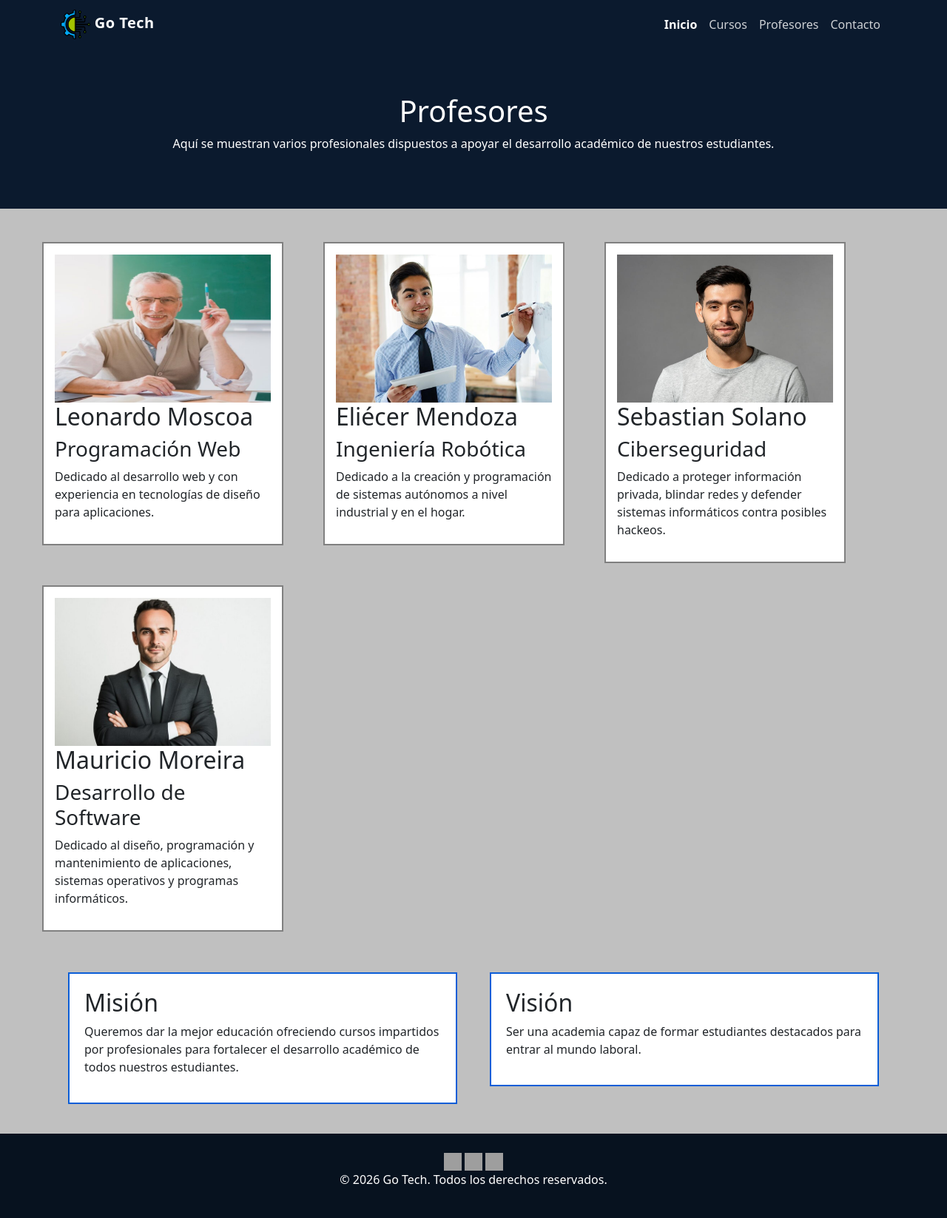
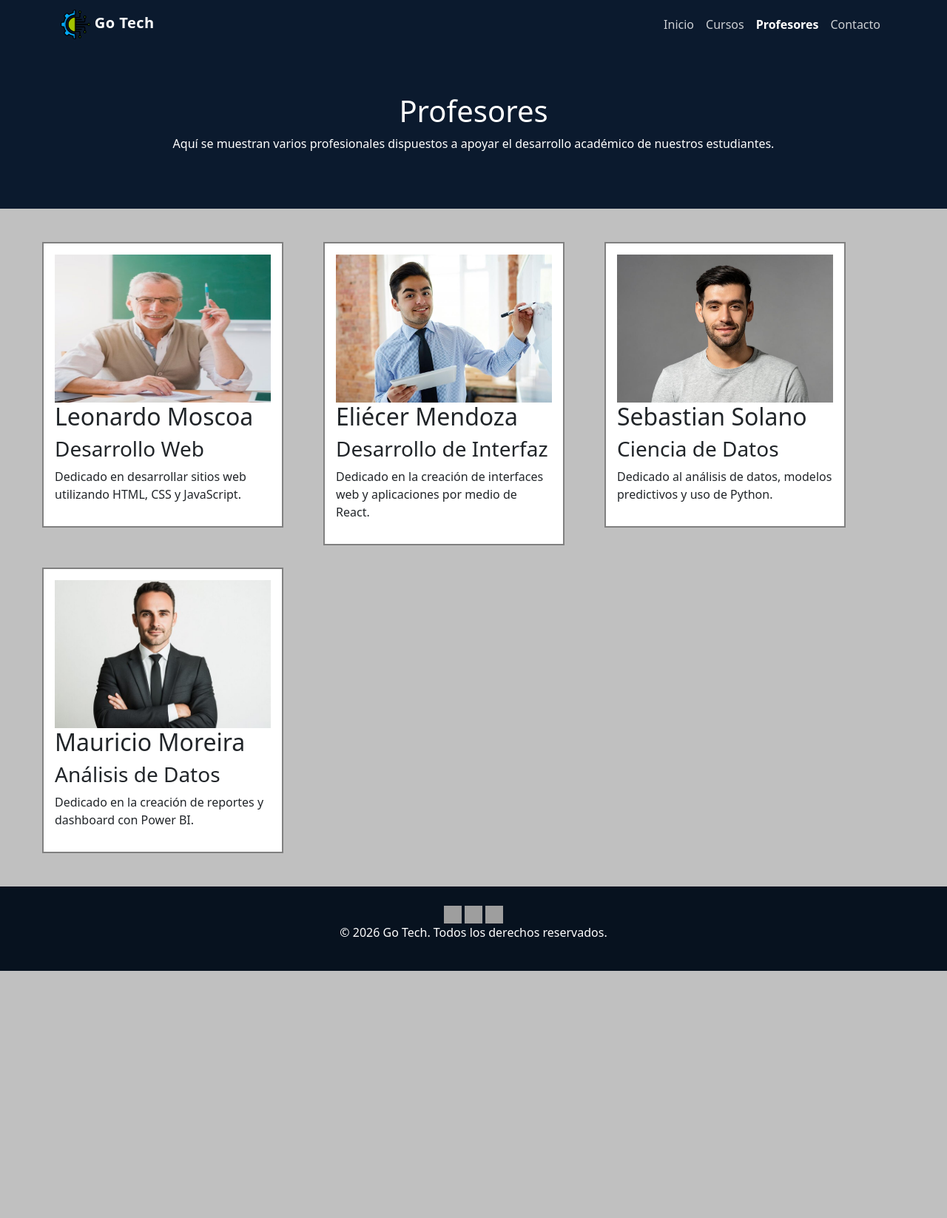
Before and after one commit to Fidelitas-Ambiente-Web-Cliente-Servidor/sc502-ln-practica1-sc502_ln_practica1_q2_2026_g6, a PHP site: page /profesores.html in a window 1280 px wide. Shown: the whole page at 74% size. After the commit the page ends 1312 px from the top, so only its background shows below. Run offline with PHP 8.4, Linux system fonts and the light colour scheme; grey boxes are pictures that could not be loaded.

Commit message:
Add professors page interactivity
Generate professor cards dynamically, implement modal window with detailed information and add JavaScript functionality for user interaction.

```diff
--- /dev/null
+++ b/Tarea1/js/profesores.js
@@ -0,0 +1,88 @@
+let profesores = [
+    {
+        nombre: "Leonardo Moscoa",
+        especialidad: "Desarrollo Web",
+        descripcion: "Dedicado en desarrollar sitios web utilizando HTML, CSS y JavaScript.",
+        foto: "./images/profesor1.jpg",
+        correo: "leonardo@gotech.com",
+        cursos: "HTML y CSS, JavaScript"
+    },
+    {
+        nombre: "Eliécer Mendoza",
+        especialidad: "Desarrollo de Interfaz",
+        descripcion: "Dedicado en la creación de interfaces web y aplicaciones por medio de React.",
+        foto: "./images/profesor2.jpg",
+        correo: "eliecer@gotech.com",
+        cursos: "React, Desarrollo Web"
+    },
+    {
+        nombre: "Sebastian Solano",
+        especialidad: "Ciencia de Datos",
+        descripcion: "Dedicado al análisis de datos, modelos predictivos y uso de Python.",
+        foto: "./images/profesor3.jpg",
+        correo: "sebastian@gotech.com",
+        cursos: "Python para Datos, Machine Learning"
+    },
+    {
+        nombre: "Mauricio Moreira",
+        especialidad: "Análisis de Datos",
+        descripcion: "Dedicado en la creación de reportes y dashboard con Power BI.",
+        foto: "./images/profesor4.jpg",
+        correo: "mauricio@gotech.com",
+        cursos: "Power BI, Ciencia de Datos"
+    }
+];
+
+document.addEventListener("DOMContentLoaded", function () {
+    let listaProfesores = document.getElementById("listaProfesores");
+
+    for (let i = 0; i < profesores.length; i++) {
+        let columna = document.createElement("div");
+        columna.className = "col-md-6 col-lg-4";
+
+        let tarjeta = document.createElement("div");
+        tarjeta.className = "profesor";
+        tarjeta.dataset.profesor = i;
+
+        tarjeta.innerHTML = `
+            <img src="${profesores[i].foto}" alt="${profesores[i].nombre}">
+            <h2>${profesores[i].nombre}</h2>
+            <h3>${profesores[i].especialidad}</h3>
+            <p>${profesores[i].descripcion}</p>
+        `;
+
+        tarjeta.addEventListener("click", function () {
+            let idProfesor = tarjeta.dataset.profesor;
+            abrirModal(idProfesor);
+        });
+
+        columna.appendChild(tarjeta);
+        listaProfesores.appendChild(columna);
+    }
+
+    let cerrarModal = document.getElementById("cerrarModal");
+    let modalProfesor = document.getElementById("modalProfesor");
+
+    cerrarModal.addEventListener("click", function () {
+        modalProfesor.style.display = "none";
+    });
+
+    modalProfesor.addEventListener("click", function (event) {
+        if (event.target == modalProfesor) {
+            modalProfesor.style.display = "none";
+        }
+    });
+});
+
+function abrirModal(idProfesor) {
+    let profesor = profesores[idProfesor];
+
+    document.getElementById("modalFoto").src = profesor.foto;
+    document.getElementById("modalNombre").innerText = profesor.nombre;
+    document.getElementById("modalEspecialidad").innerText = profesor.especialidad;
+    document.getElementById("modalDescripcion").innerText = profesor.descripcion;
+    document.getElementById("modalCorreo").innerText = "Correo: " + profesor.correo;
+    document.getElementById("modalCursos").innerText = "Cursos que ofrece: " + profesor.cursos;
+
+    document.getElementById("modalProfesor").style.display = "block";
+}
--- a/Tarea1/profesores.html
+++ b/Tarea1/profesores.html
@@ -22,9 +22,9 @@
       </button>
       <div class="collapse navbar-collapse" id="navbarNav">
         <ul class="navbar-nav ms-auto">
-          <li class="nav-item"><a class="nav-link active" href="index.html">Inicio</a></li>
+          <li class="nav-item"><a class="nav-link" href="index.html">Inicio</a></li>
           <li class="nav-item"><a class="nav-link" href="cursos.html">Cursos</a></li>
-          <li class="nav-item"><a class="nav-link" href="profesores.html">Profesores</a></li>
+          <li class="nav-item"><a class="nav-link active" href="profesores.html">Profesores</a></li>
           <li class="nav-item"><a class="nav-link" href="contacto.html">Contacto</a></li>
         </ul>
       </div>
@@ -45,95 +45,24 @@
 
         <!-- Tarjetas de profesores -->
         <section id="profesores" class="container">
-            <div class="row">
-                <div class="col-md-6 col-lg-4">
-                    <div class="profesor">
-                        <img src="./images/profesor1.jpg"
-                            alt="Profesor de programación">
-                        <h2>Leonardo Moscoa</h2>
-                        <h3>Programación Web</h3>
-                        <p>
-                            Dedicado al desarrollo web y con experiencia en tecnologías de
-                            diseño para aplicaciones.
-                        </p>
-                    </div>
-                </div>
-
-                <div class="col-md-6 col-lg-4">
-                    <div class="profesor">
-                        <img src="./images/profesor2.jpg"
-                            alt="Profesor de Ingeniería Robótica">
-                        <h2>Eliécer Mendoza</h2>
-                        <h3>Ingeniería Robótica</h3>
-                        <p>
-                            Dedicado a la creación y programación de sistemas autónomos a
-                            nivel industrial y en el hogar.
-                        </p>
-                    </div>
-                </div>
-
-               <div class="col-md-6 col-lg-4">
-                    <div class="profesor">
-                        <img src="./images/profesor3.jpg"
-                            alt="Profesor de Ciberseguridad">
-                        <h2>Sebastian Solano</h2>
-                        <h3>Ciberseguridad</h3>
-                        <p>
-                            Dedicado a proteger información privada, blindar redes y
-                            defender sistemas informáticos contra posibles hackeos.
-                        </p>
-                    </div>
-                </div>
-
-                <div class="col-md-6 col-lg-4">
-                    <div class="profesor">
-                        <img src="./images/profesor4.jpg"
-                            alt="Profesor de Desarrollo de Software">
-                        <h2>Mauricio Moreira</h2>
-                        <h3>Desarrollo de Software</h3>
-                        <p>
-                            Dedicado al diseño, programación y mantenimiento de
-                            aplicaciones, sistemas operativos y programas informáticos.
-                        </p>
-                    </div>
-                </div>
-
-            </div>
-        </section>
-
-        <!-- Misión y visión -->
-        <section id="mision-vision">
-            <div class="container">
-                <div class="row">
-                    <div class="col-sm-6">
-                        <div class="mision">
-                            <h2>Misión</h2>
-                            <p>
-                                Queremos dar la mejor educación ofreciendo cursos
-                                impartidos por profesionales para fortalecer el
-                                desarrollo académico de todos nuestros estudiantes.
-                            </p>
-                        </div>
-                    </div>
-
-                    <div class="col-sm-6">
-                        <div class="vision">
-                            <h2>Visión</h2>
-                            <p>
-                                Ser una academia capaz de formar
-                                estudiantes destacados para entrar al
-                                mundo laboral.
-                            </p>
-                        </div>
-                    </div>
-
-                </div>
-
-            </div>
-
+             <div class="row" id="listaProfesores">
+             </div>
         </section>
 
     </main>
+
+    <!-- ========== MODAL ========== -->
+    <div id="modalProfesor" class="modal-profesor">
+        <div class="modal-contenido">
+            <span id="cerrarModal">&times;</span>
+            <img id="modalFoto" src="" alt="Foto">
+            <h2 id="modalNombre"></h2>
+            <h3 id="modalEspecialidad"></h3>
+            <p id="modalDescripcion"></p>
+            <p id="modalCorreo"></p>
+            <p id="modalCursos"></p>
+        </div>
+    </div>
 
    <!-- ========== FOOTER ========== -->
   <footer class="footer-section">
@@ -148,5 +77,7 @@
     </div>
   </footer>
   <script src="./js/bootstrap.bundle.min.js"></script>
+  <script src="./js/profesores.js"></script>
+
 </body>
 </html>
```
Also changed, not shown: Tarea1/css/profesores.css (+29 -0 lines).
